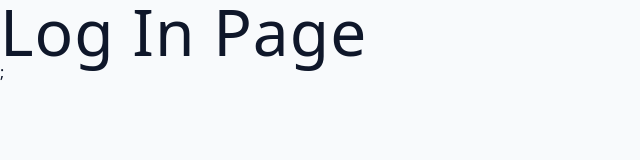
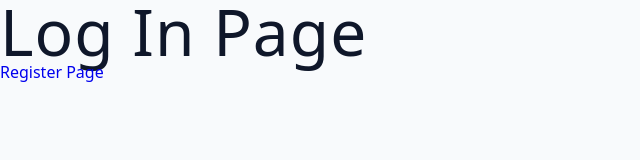
Before and after one commit to oiat11/mern-jobify, a React app in the folder client/: page /login in a window 1280 px wide. Shown: the top 160 px of the page, without its empty margins (0-640 px from the left). Built offline with nearby package versions, Linux system fonts and the light colour scheme; the HTML template or start-up script is replaced by a standard one.

Commit message:
added link to the register page and login page

```diff
--- a/client/src/pages/Login.jsx
+++ b/client/src/pages/Login.jsx
@@ -1,9 +1,11 @@
+import { Link } from 'react-router-dom'
 import React from 'react'
 
 const Login = () => {
   return (
     <div>
-      <h1>Log In Page</h1>;
+      <h1>Log In Page</h1>
+      <Link to='/register'>Register Page</Link>
     </div>
   )
 }
--- a/client/src/pages/Register.jsx
+++ b/client/src/pages/Register.jsx
@@ -1,9 +1,11 @@
 import React from 'react'
+import { Link } from 'react-router-dom'
 
 const Register = () => {
   return (
     <div>
-      <h1>Register Page</h1>;
+      <h1>Register Page</h1>
+      <Link to='/login'>Login Page</Link>
     </div>
   )
 }
```
